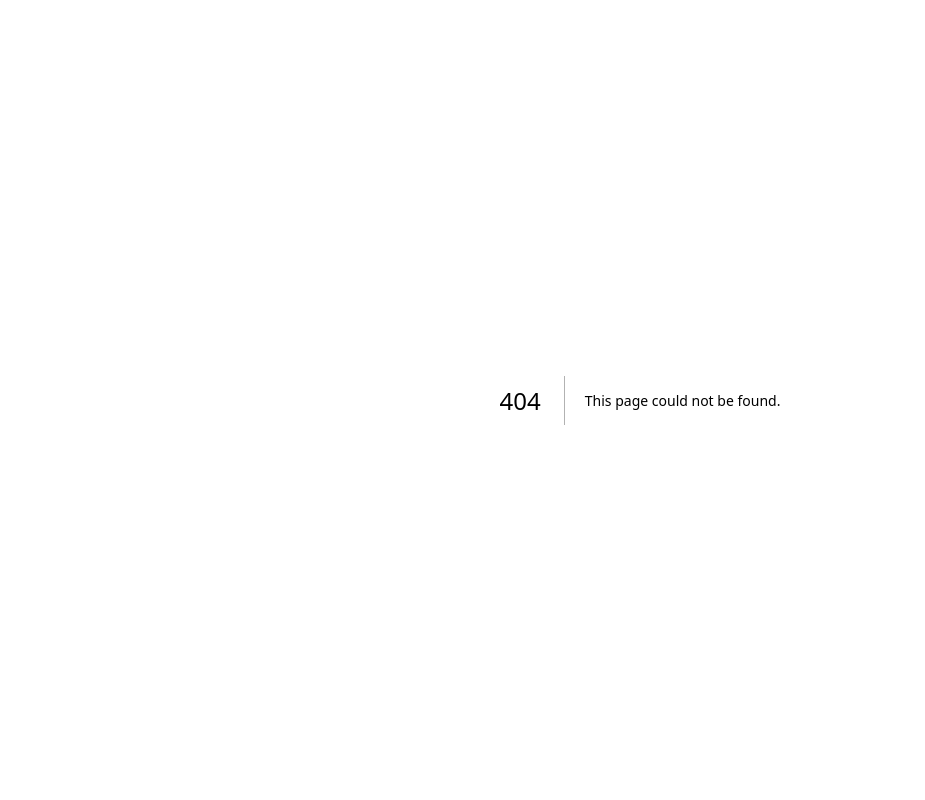
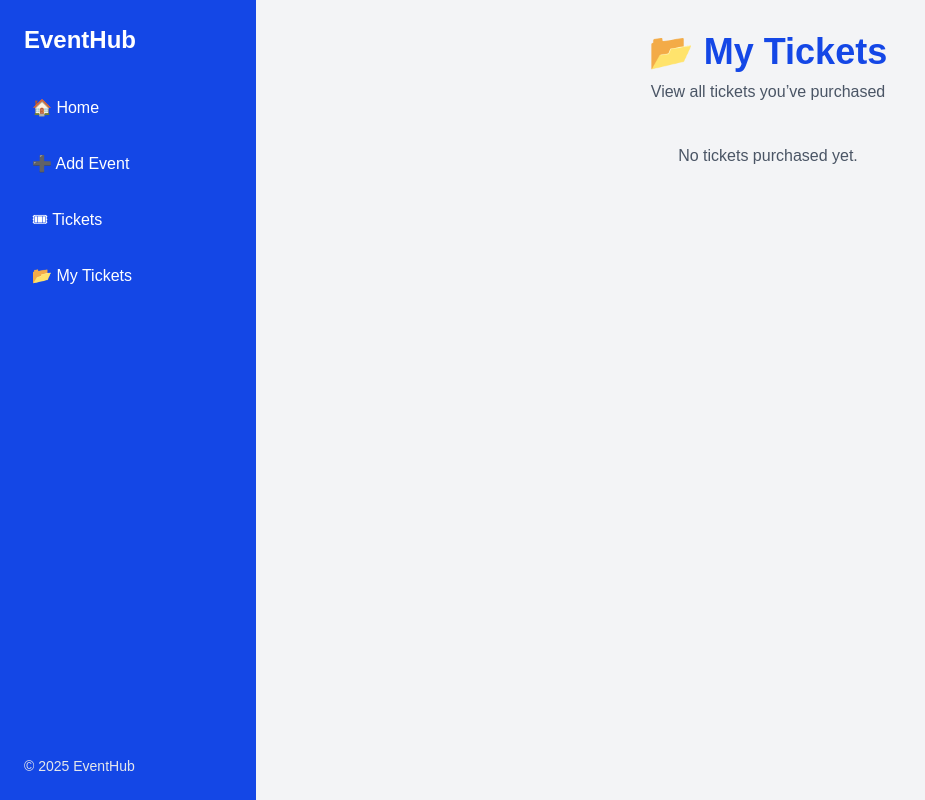
Before and after one commit to Lakshya2025-web/it, a Next.js app: page /mytickets in a window 1280 px wide. Before the commit this address had no page. Shown: the whole page, without its empty margins (0-925 px from the left). Built offline with nearby package versions, Linux system fonts and the light colour scheme.

Commit message:
adding mytickets

```diff
--- /dev/null
+++ b/app/mytickets/page.tsx
@@ -0,0 +1,75 @@
+"use client";
+
+import { useState, useEffect } from "react";
+
+type Ticket = {
+  id: number;
+  eventTitle: string;
+  eventDate: string;
+  eventLocation: string;
+  quantity: number;
+};
+
+export default function MyTicketsPage() {
+  const [tickets, setTickets] = useState<Ticket[]>([]);
+
+  useEffect(() => {
+    const storedTickets = localStorage.getItem("tickets");
+    let parsed: Ticket[] = [];
+    try {
+      parsed = storedTickets ? JSON.parse(storedTickets) : [];
+    } catch {
+      parsed = [];
+    }
+    setTickets(parsed);
+  }, []);
+
+  return (
+    <div className="flex min-h-screen bg-gray-100">
+      {/* Sidebar */}
+      <aside className="hidden sm:flex w-64 bg-blue-700 text-white flex-col p-6">
+        <h2 className="text-2xl font-bold mb-8">EventHub</h2>
+        <nav className="flex flex-col gap-4">
+          <a href="/home" className="hover:bg-blue-600 p-2 rounded">🏠 Home</a>
+          <a href="/addevent" className="hover:bg-blue-600 p-2 rounded">➕ Add Event</a>
+          <a href="/tickets" className="hover:bg-blue-600 p-2 rounded">🎟 Tickets</a>
+          <a href="/mytickets" className="hover:bg-blue-600 p-2 rounded">📂 My Tickets</a>
+        </nav>
+        <div className="mt-auto text-sm text-gray-200">© 2025 EventHub</div>
+      </aside>
+
+      {/* Main Content */}
+      <main className="flex-1 p-4 sm:p-8">
+        <header className="text-center mb-10">
+          <h1 className="text-3xl sm:text-4xl font-bold text-blue-700">
+            📂 My Tickets
+          </h1>
+          <p className="text-gray-600 mt-2">View all tickets you’ve purchased</p>
+        </header>
+
+        {tickets.length === 0 ? (
+          <p className="text-gray-600 text-center">No tickets purchased yet.</p>
+        ) : (
+          <section className="grid gap-6 grid-cols-1 sm:grid-cols-2 lg:grid-cols-3">
+            {tickets.map((ticket) => (
+              <div
+                key={ticket.id}
+                className="bg-white shadow-md rounded-lg p-6 hover:shadow-xl transition"
+              >
+                <h2 className="text-lg sm:text-xl font-semibold text-gray-800">
+                  {ticket.eventTitle}
+                </h2>
+                <p className="text-sm text-gray-500">
+                  {ticket.eventDate} • {ticket.eventLocation}
+                </p>
+                <p className="mt-3 text-gray-700">
+                  🎟 Tickets Bought: {ticket.quantity}
+                </p>
+              </div>
+            ))}
+          </section>
+        )}
+      </main>
+    </div>
+  );
+}
```
